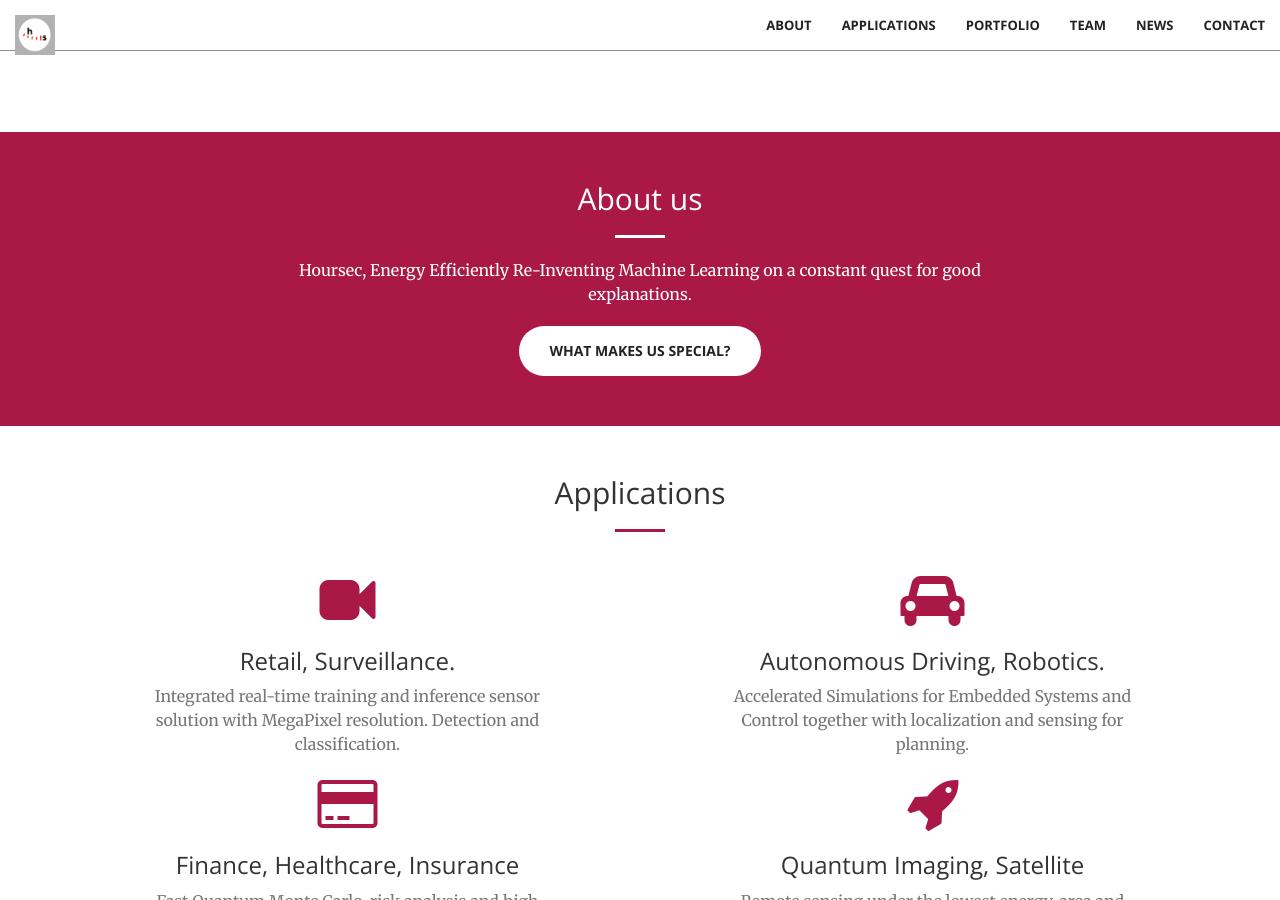
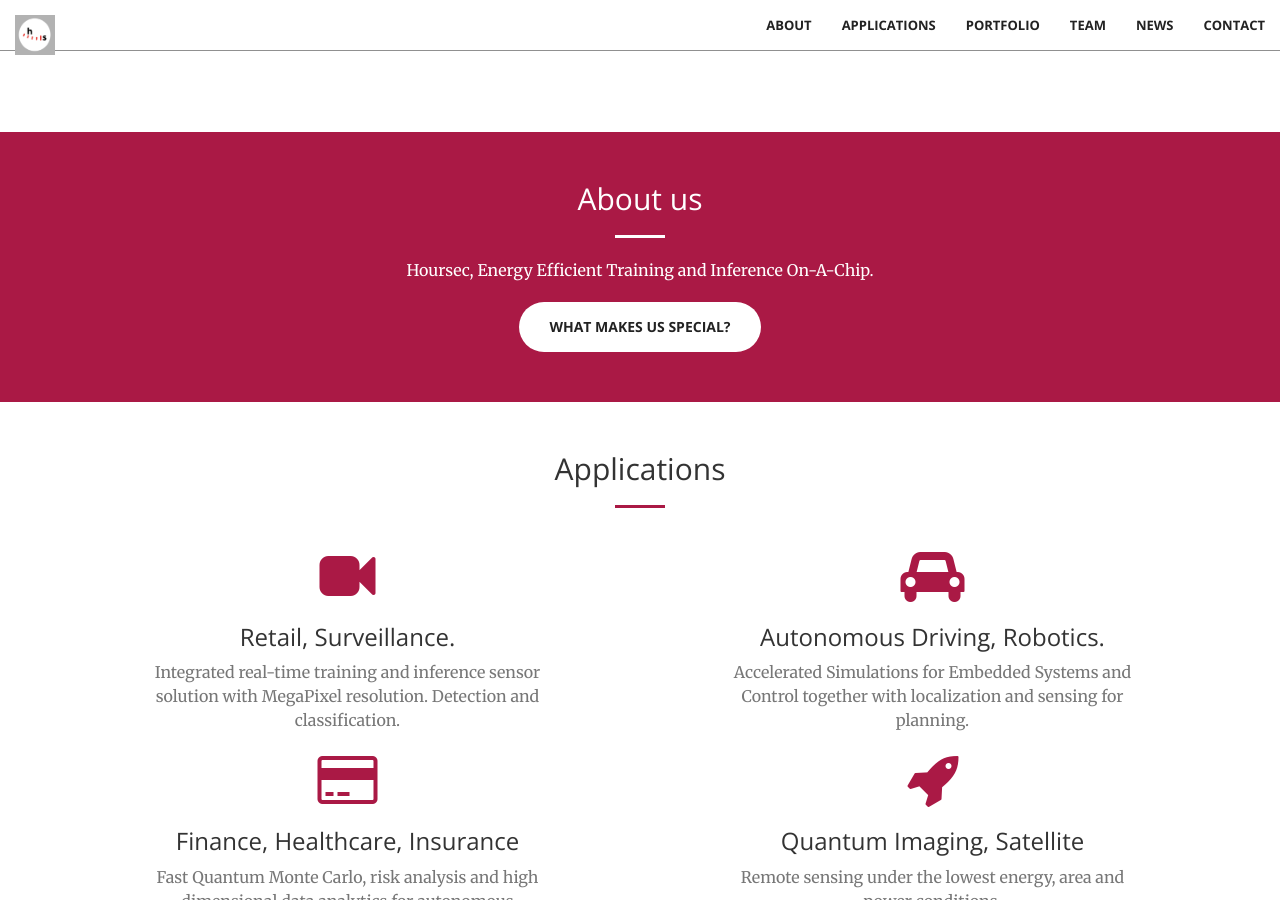
Before and after one commit to hoursec/github.io, a Jekyll site: the page built from index.html, in a window 1280 px wide and 900 px high, scrolled down 768 px. Built offline with Jekyll 4.4.1, drawn with Linux system fonts in a browser that asks for light colours.

Commit message:
Update call-to-action.html

```diff
--- a/_includes/call-to-action.html
+++ b/_includes/call-to-action.html
@@ -5,7 +5,7 @@
                 <h2 class="section-heading">About us</h2>
                 <hr class="light">
                 <p class="text-center">
-			Hoursec, Energy Efficiently Re-Inventing Machine Learning on a constant quest for good explanations.
+			Hoursec, Energy Efficient Training and Inference On-A-Chip.
                 </p>
 
                 <!--<a href="#contact" class="btn btn-default btn-xl">Get Started!</a>-->
```
